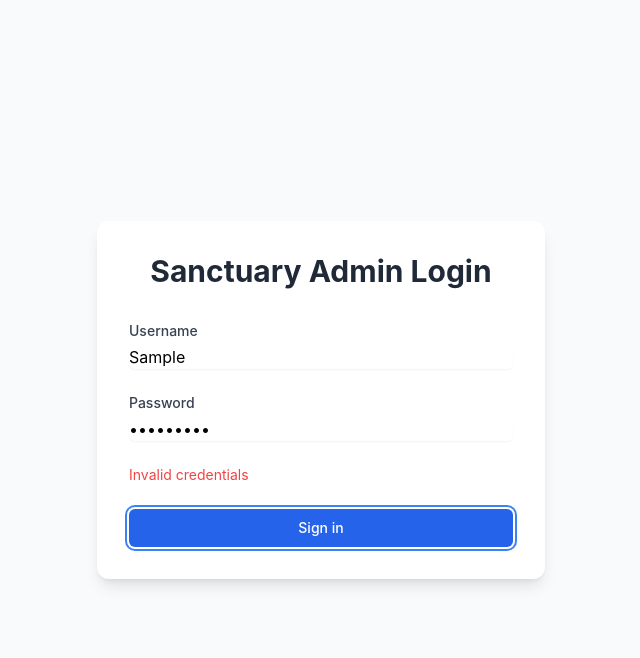
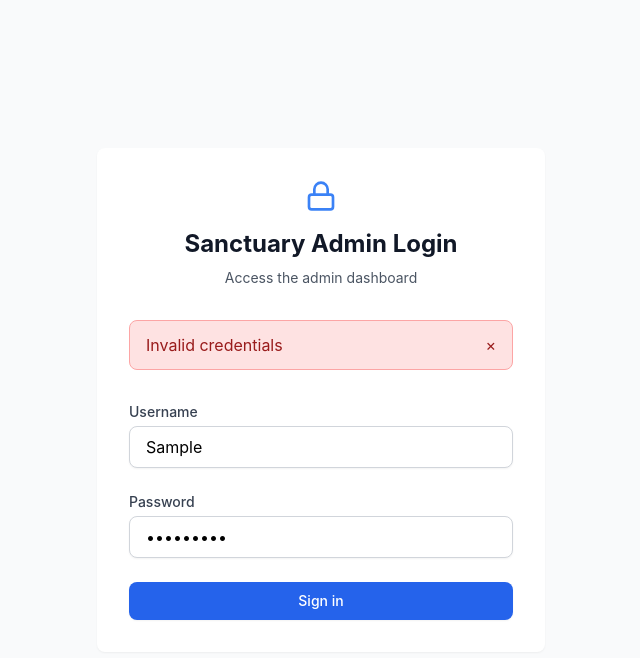
Before and after one commit to MalwandlaShaun/sanctuary, a React (Vite) app in the folder frontend/: page / in a window 1280 px wide. Both pictures are taken after typing "Sample", "Sample123" into the empty fields and a click on the button "Sign in". Shown: the top 658 px of the page, without its empty margins (319-959 px from the left). Built offline with nearby package versions, Linux system fonts and the light colour scheme; no server answers.

Commit message:
improved login page ui

```diff
--- a/frontend/src/auth-system.jsx
+++ b/frontend/src/auth-system.jsx
@@ -1,22 +1,22 @@
 import React, { useState, useContext } from 'react';
-
+import { Lock } from 'lucide-react';
 import AppContext from './context/AppContext';
 
-
-// Login Page Component
 const LoginPage = () => {
     const { setAuth } = useContext(AppContext);
     const [credentials, setCredentials] = useState({ username: '', password: '' });
     const [error, setError] = useState(null);
+    const [isLoading, setIsLoading] = useState(false);
 
     const handleSubmit = async (e) => {
         e.preventDefault();
+        setIsLoading(true);
+        setError(null);
         try {
-            // Replace with your actual authentication API
             const response = await fetch('http://localhost:4000/login', {
                 method: 'POST',
                 headers: { 'Content-Type': 'application/json' },
-                body: JSON.stringify(credentials)
+                body: JSON.stringify(credentials),
             });
 
             if (!response.ok) throw new Error('Invalid credentials');
@@ -26,15 +26,33 @@ const LoginPage = () => {
             setAuth({ isAuthenticated: true, token });
         } catch (err) {
             setError(err.message);
+        } finally {
+            setIsLoading(false);
         }
+    };
+
+    const dismissError = () => {
+        setError(null);
     };
 
     return (
         <div className="min-h-screen flex items-center justify-center bg-gray-50">
-            <div className="max-w-md w-full space-y-8 p-8 bg-white rounded-xl shadow-lg">
+            <div className="max-w-md w-full space-y-8 p-8 bg-white rounded-lg shadow-sm card-hover">
                 <div className="text-center">
-                    <h2 className="text-3xl font-bold text-gray-800">Sanctuary Admin Login</h2>
+                    <div className="flex justify-center mb-4">
+                        <Lock className="text-blue-500" size={32} />
+                    </div>
+                    <h2 className="text-2xl font-bold text-gray-900">Sanctuary Admin Login</h2>
+                    <p className="mt-2 text-sm text-gray-600">Access the admin dashboard</p>
                 </div>
+                {error && (
+                    <div className="bg-red-100 border border-red-300 text-red-800 px-4 py-3 rounded-lg flex justify-between items-center">
+                        <span>{error}</span>
+                        <button onClick={dismissError} className="text-red-800 hover:text-red-900">
+                            &times;
+                        </button>
+                    </div>
+                )}
                 <form onSubmit={handleSubmit} className="space-y-6">
                     <div>
                         <label htmlFor="username" className="block text-sm font-medium text-gray-700">
@@ -45,7 +63,7 @@ const LoginPage = () => {
                             type="text"
                             value={credentials.username}
                             onChange={(e) => setCredentials({ ...credentials, username: e.target.value })}
-                            className="mt-1 block w-full rounded-md border-gray-300 shadow-sm focus:border-blue-500 focus:ring-blue-500"
+                            className="mt-1 block w-full px-4 py-2 border border-gray-300 rounded-lg focus:ring-2 focus:ring-blue-500 focus:border-blue-500 shadow-sm"
                             required
                         />
                     </div>
@@ -58,16 +76,28 @@ const LoginPage = () => {
                             type="password"
                             value={credentials.password}
                             onChange={(e) => setCredentials({ ...credentials, password: e.target.value })}
-                            className="mt-1 block w-full rounded-md border-gray-300 shadow-sm focus:border-blue-500 focus:ring-blue-500"
+                            className="mt-1 block w-full px-4 py-2 border border-gray-300 rounded-lg focus:ring-2 focus:ring-blue-500 focus:border-blue-500 shadow-sm"
                             required
                         />
                     </div>
-                    {error && <div className="text-red-500 text-sm">{error}</div>}
                     <button
                         type="submit"
-                        className="w-full flex justify-center py-2 px-4 border border-transparent rounded-md shadow-sm text-sm font-medium text-white bg-blue-600 hover:bg-blue-700 focus:outline-none focus:ring-2 focus:ring-offset-2 focus:ring-blue-500"
+                        className={`w-full flex justify-center py-2 px-4 border border-transparent rounded-lg shadow-sm text-sm font-medium text-white ${
+                            isLoading ? 'bg-blue-400 cursor-not-allowed' : 'bg-blue-600 hover:bg-blue-700'
+                        } focus:outline-none focus:ring-2 focus:ring-offset-2 focus:ring-blue-500`}
+                        disabled={isLoading}
                     >
-                        Sign in
+                        {isLoading ? (
+                            <span className="flex items-center">
+                                <svg className="animate-spin -ml-1 mr-3 h-5 w-5 text-white" xmlns="http://www.w3.org/2000/svg" fill="none" viewBox="0 0 24 24">
+                                    <circle className="opacity-25" cx="12" cy="12" r="10" stroke="currentColor" strokeWidth="4"></circle>
+                                    <path className="opacity-75" fill="currentColor" d="M4 12a8 8 0 018-8V0C5.373 0 0 5.373 0 12h4zm2 5.291A7.962 7.962 0 014 12H0c0 3.042 1.135 5.824 3 7.938l3-2.647z"></path>
+                                </svg>
+                                Signing in...
+                            </span>
+                        ) : (
+                            'Sign in'
+                        )}
                     </button>
                 </form>
             </div>
```
